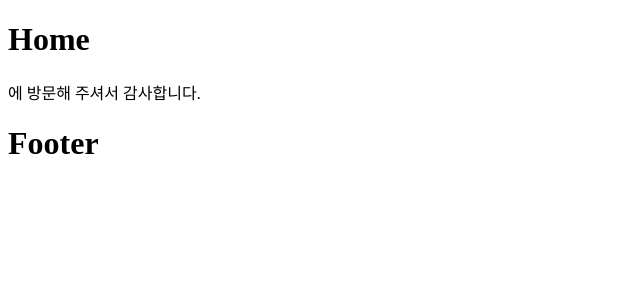
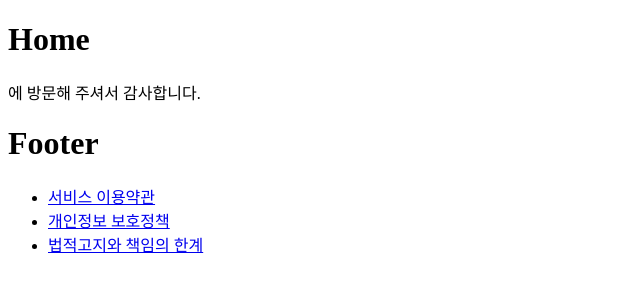
Before and after one commit to wonju/exblog, a Django app: template wpsblog/wpsblog/templates/home.html in a window 1280 px wide. Shown: the part 134-434 px from the top of the page, without its empty margins (0-640 px from the left). Run offline with Django 3.2, Linux system fonts and the light colour scheme; the template is opened without the code that fills it, so the values that code supplies are empty.

Commit message:
update footer: add links to policy

```diff
--- a/wpsblog/wpsblog/templates/footer.html
+++ b/wpsblog/wpsblog/templates/footer.html
@@ -1,3 +1,7 @@
 <footer>
   <h1>Footer</h1>
+  <ul>
+    <li><a href="{% url "terms" %}">서비스 이용약관</a></li>
+    <li><a href="{% url "privacy" %}">개인정보 보호정책</a></li>
+    <li><a href="{% url "disclaimer" %}">법적고지와 책임의 한계</a></li>
 </footer>
```
